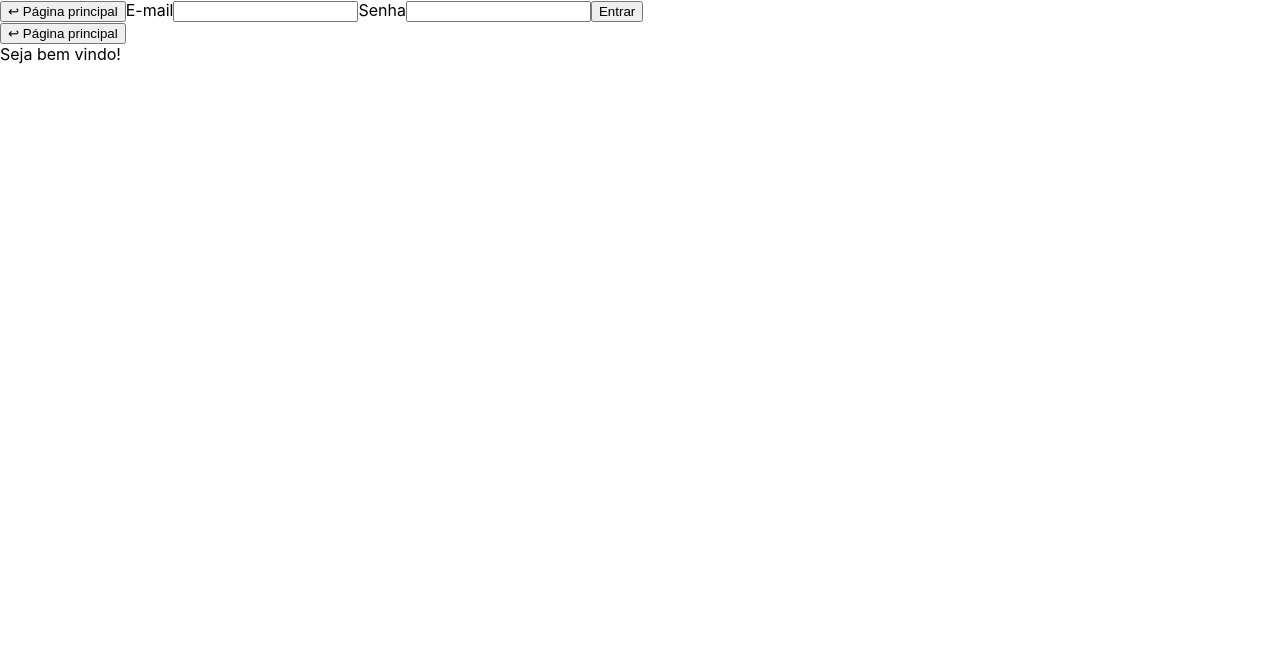
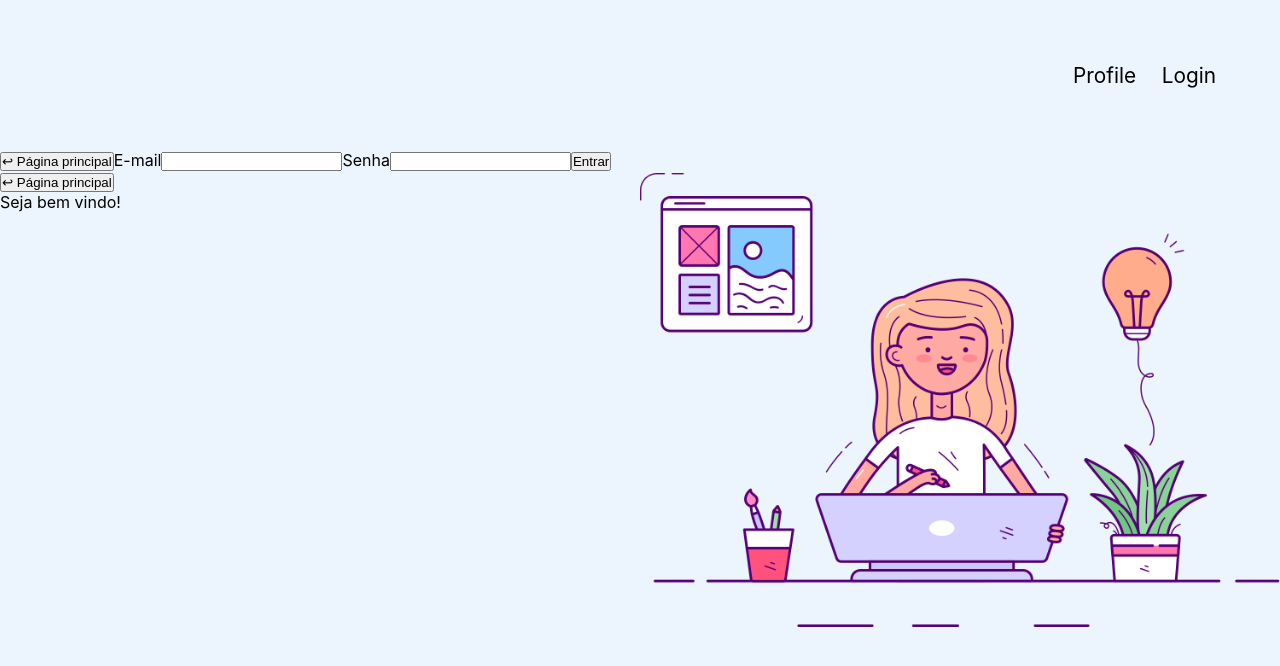
Before and after one commit to estefaneluz/react-router-dom, a React (Create React App) app in the folder classe-01/: page / in a window 1280 px wide. Shown: the top 666 px of the page. Built offline with nearby package versions, Linux system fonts and the light colour scheme.

Commit message:
background image e css inicial

```diff
--- a/classe-01/src/App.css
+++ b/classe-01/src/App.css
@@ -0,0 +1,25 @@
+* {
+  box-sizing: border-box;
+  margin: 0;
+  padding: 0;
+}
+
+body {
+  min-height: 100vh;
+  background: url('./assets/Designer.png') right center / 50% no-repeat #ecf4fd;
+  /* background-size: 200px 200px; */
+}
+nav {
+  display: grid;
+  place-content: center end;
+  width: 100%;
+  height: 150px;
+}
+
+nav ul {
+  display: flex;
+  list-style: none;
+  column-gap: 2vw;
+  margin-right: 5vw;
+  font-size: 1.3em;
+}
--- a/classe-01/src/App.js
+++ b/classe-01/src/App.js
@@ -5,8 +5,16 @@ import Profile from './components/Profile'
 function App() {
   return (
     <div className="app">
-      <Login />
-      <Profile />
+      <nav>
+        <ul>
+          <li>Profile</li>
+          <li>Login</li>
+        </ul>
+      </nav>
+      <main>
+        <Login />
+        <Profile />
+      </main>
     </div>
   )
 }
```
Also changed, not shown: classe-01/src/assets/Designer.png (added).
